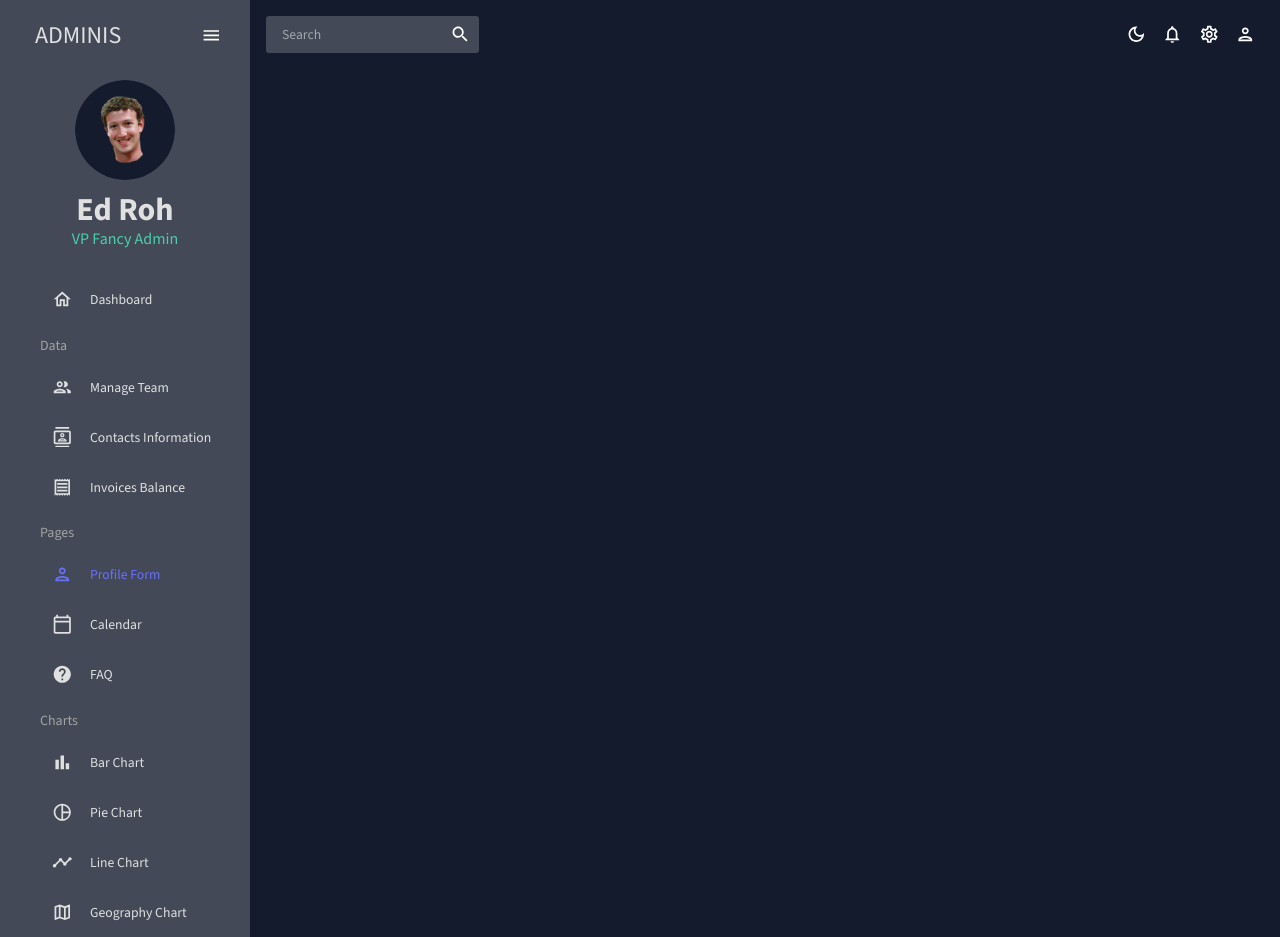
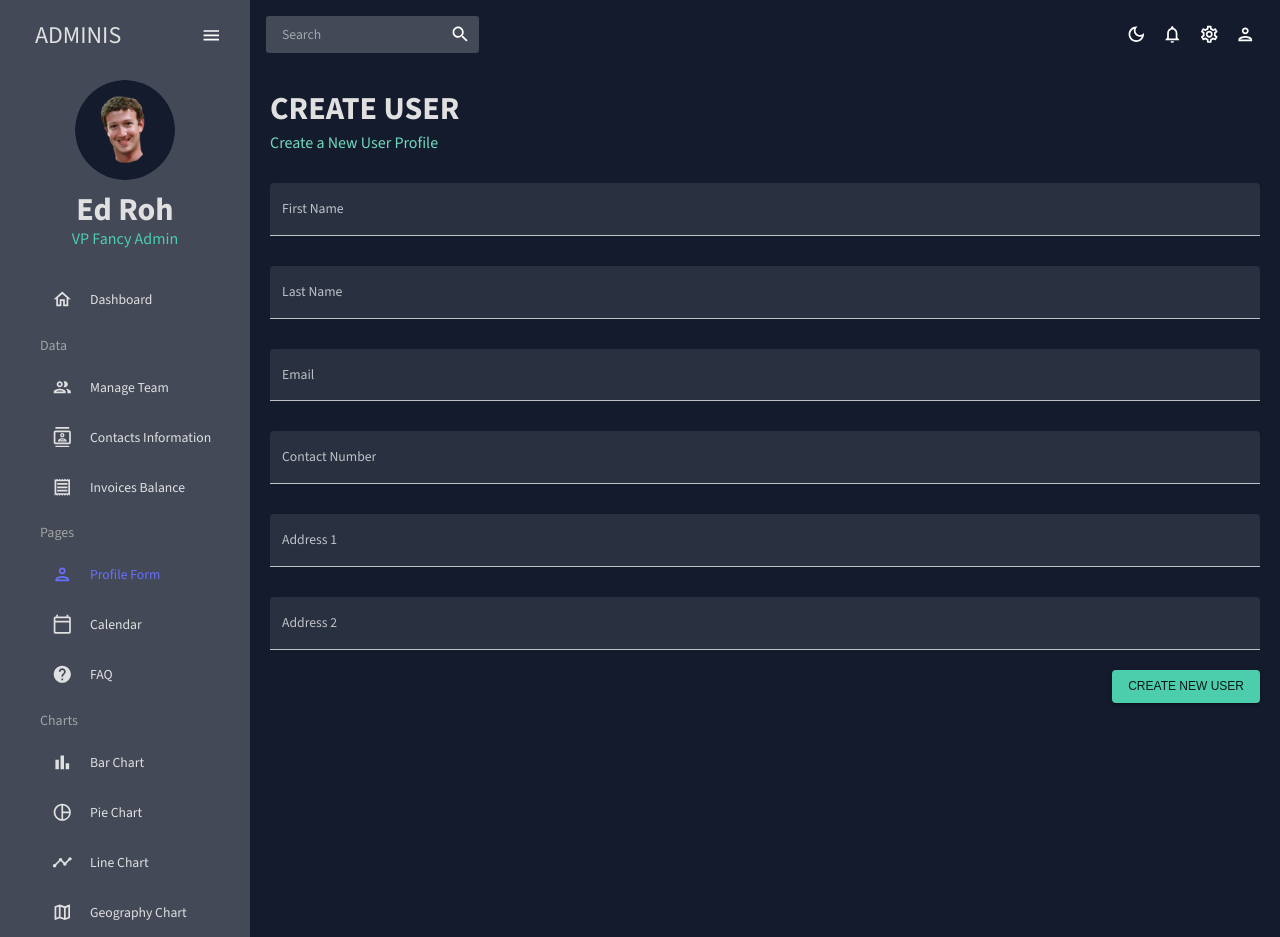
Before and after one commit to saviomisael/react-dashboard, a React (Create React App) app: page /form in a window 1280 px wide. Built offline with nearby package versions, Linux system fonts and the light colour scheme.

Commit message:
add Form component

```diff
--- a/src/App.js
+++ b/src/App.js
@@ -1,17 +1,12 @@
 import { CssBaseline, ThemeProvider } from '@mui/material';
-import { Sidebar } from './scenes/global/Sidebar';
-import { Topbar } from './scenes/global/Topbar';
-// import { Bar } from './scenes/global/Bar';
-// import { Form } from './scenes/global/Form';
-// import { Line } from './scenes/global/Line';
-// import { Pie } from './scenes/global/Pie';
-// import { FAQ } from './scenes/global/FAQ';
-// import { Geography } from './scenes/global/Geography';
 import { Route, Routes } from 'react-router-dom';
 import { Contacts } from './scenes/Contacts';
 import { Dashboard } from './scenes/Dashboard';
+import { Form } from './scenes/Form';
 import { Invoices } from './scenes/Invoices';
 import { Team } from './scenes/Team';
+import { Sidebar } from './scenes/global/Sidebar';
+import { Topbar } from './scenes/global/Topbar';
 import { ColorModeContext, useMode } from './theme';
 
 function App() {
@@ -29,7 +24,7 @@ function App() {
               <Route path="/team" element={<Team />} />
               <Route path="/contacts" element={<Contacts />} />
               <Route path="/invoices" element={<Invoices />} />
-              {/* <Route path="/form" element={Dashboard} /> */}
+              <Route path="/form" element={<Form />} />
               {/* <Route path="/bar" element={Dashboard} /> */}
               {/* <Route path="/pie" element={Dashboard} /> */}
               {/* <Route path="/line" element={Dashboard} /> */}
--- /dev/null
+++ b/src/scenes/Form/index.jsx
@@ -0,0 +1,236 @@
+import { Box, Button, TextField, useMediaQuery, useTheme } from '@mui/material';
+import { Formik, useFormik } from 'formik';
+import * as yup from 'yup';
+import { Header } from '../../components/Header';
+import { tokens } from '../../theme';
+
+const initialValues = {
+  firstName: '',
+  lastName: '',
+  email: '',
+  contact: '',
+  address1: '',
+  address2: '',
+};
+
+const phoneRegex =
+  /^((\+[1-9]{1,4}[ -]?)|(\([0-9]{2,3}\)[ -]?)|([0-9]{2,4})[ -]?)*?[0-9]{3,4}[ -]?[0-9]{3,4}$/;
+
+const userSchema = yup.object().shape({
+  firstName: yup.string().required('required'),
+  lastName: yup.string().required('required'),
+  email: yup.string().email('invalid email.').required('required'),
+  contact: yup
+    .string()
+    .matches(phoneRegex, 'Phone number is not valid.')
+    .required('required'),
+  address1: yup.string().required('required'),
+  address2: yup.string().required('required'),
+});
+
+export const Form = () => {
+  const theme = useTheme();
+  const colors = tokens(theme.palette.mode);
+  const isNonMobile = useMediaQuery('min-width(600px)');
+  const { handleSubmit, values, handleChange, handleBlur, touched, errors } =
+    useFormik({
+      initialValues,
+      validationSchema: userSchema,
+      onSubmit: (values) => {
+        console.log(values);
+      },
+    });
+
+  const handleFormSubmit = (formData) => {
+    console.log(formData);
+  };
+  return (
+    <Box m="20px">
+      <Header title="Create User" subtitle="Create a New User Profile" />
+
+      <Formik
+        onSubmit={handleFormSubmit}
+        initialValues={initialValues}
+        validationSchema={userSchema}
+      >
+        <form onSubmit={handleSubmit}>
+          <Box
+            display="grid"
+            gap="30px"
+            gridTemplateColumns="repeat(4, minmax(0, 1fr))"
+          >
+            <TextField
+              fullWidth
+              variant="filled"
+              type="text"
+              label="First Name"
+              onBlur={handleBlur}
+              onChange={handleChange}
+              value={values.firstName}
+              name="firstName"
+              error={touched.firstName && Boolean(errors.firstName)}
+              helperText={touched.firstName && errors.firstName}
+              sx={{
+                gridColumn: isNonMobile ? 'span 2' : 'span 4',
+                '& .MuiFormLabel-root': {
+                  color:
+                    !errors.firstName &&
+                    touched.firstName &&
+                    colors.greenAccent[500],
+                },
+                '& .MuiFilledInput-root:before': {
+                  borderBottomColor:
+                    !errors.firstName &&
+                    touched.firstName &&
+                    colors.greenAccent[500],
+                },
+              }}
+            />
+
+            <TextField
+              fullWidth
+              variant="filled"
+              type="text"
+              label="Last Name"
+              onBlur={handleBlur}
+              onChange={handleChange}
+              value={values.lastName}
+              name="lastName"
+              error={touched.lastName && Boolean(errors.lastName)}
+              helperText={touched.lastName && errors.lastName}
+              sx={{
+                gridColumn: isNonMobile ? 'span 2' : 'span 4',
+                '& .MuiFormLabel-root': {
+                  color:
+                    !errors.lastName &&
+                    touched.lastName &&
+                    colors.greenAccent[500],
+                },
+                '& .MuiFilledInput-root:before': {
+                  borderBottomColor:
+                    !errors.lastName &&
+                    touched.lastName &&
+                    colors.greenAccent[500],
+                },
+              }}
+            />
+
+            <TextField
+              fullWidth
+              variant="filled"
+              type="email"
+              label="Email"
+              onBlur={handleBlur}
+              onChange={handleChange}
+              value={values.email}
+              name="email"
+              error={touched.email && Boolean(errors.email)}
+              helperText={touched.email && errors.email}
+              sx={{
+                gridColumn: 'span 4',
+                '& .MuiFormLabel-root': {
+                  color:
+                    !errors.email && touched.email && colors.greenAccent[500],
+                },
+                '& .MuiFilledInput-root:before': {
+                  borderBottomColor:
+                    !errors.email && touched.email && colors.greenAccent[500],
+                },
+              }}
+            />
+
+            <TextField
+              fullWidth
+              variant="filled"
+              type="text"
+              label="Contact Number"
+              onBlur={handleBlur}
+              onChange={handleChange}
+              value={values.contact}
+              name="contact"
+              error={touched.contact && Boolean(errors.contact)}
+              helperText={touched.contact && errors.contact}
+              sx={{
+                gridColumn: 'span 4',
+                '& .MuiFormLabel-root': {
+                  color:
+                    !errors.contact &&
+                    touched.contact &&
+                    colors.greenAccent[500],
+                },
+                '& .MuiFilledInput-root:before': {
+                  borderBottomColor:
+                    !errors.contact &&
+                    touched.contact &&
+                    colors.greenAccent[500],
+                },
+              }}
+            />
+
+            <TextField
+              fullWidth
+              variant="filled"
+              type="text"
+              label="Address 1"
+              onBlur={handleBlur}
+              onChange={handleChange}
+              value={values.address1}
+              name="address1"
+              error={touched.address1 && Boolean(errors.address1)}
+              helperText={touched.address1 && errors.address1}
+              sx={{
+                gridColumn: 'span 4',
+                '& .MuiFormLabel-root': {
+                  color:
+                    !errors.address1 &&
+                    touched.address1 &&
+                    colors.greenAccent[500],
+                },
+                '& .MuiFilledInput-root:before': {
+                  borderBottomColor:
+                    !errors.address1 &&
+                    touched.address1 &&
+                    colors.greenAccent[500],
+                },
+              }}
+            />
+
+            <TextField
+              fullWidth
+              variant="filled"
+              type="text"
+              label="Address 2"
+              onBlur={handleBlur}
+              onChange={handleChange}
+              value={values.address2}
+              name="address2"
+              error={touched.address2 && Boolean(errors.address2)}
+              helperText={touched.address2 && errors.address2}
+              sx={{
+                gridColumn: 'span 4',
+                '& .MuiFormLabel-root': {
+                  color:
+                    !errors.address2 &&
+                    touched.address2 &&
+                    colors.greenAccent[500],
+                },
+                '& .MuiFilledInput-root:before': {
+                  borderBottomColor:
+                    !errors.address2 &&
+                    touched.address2 &&
+                    colors.greenAccent[500],
+                },
+              }}
+            />
+          </Box>
+
+          <Box display="flex" justifyContent="end" mt="20px">
+            <Button type="submit" color="secondary" variant="contained">
+              Create New User
+            </Button>
+          </Box>
+        </form>
+      </Formik>
+    </Box>
+  );
+};
```
